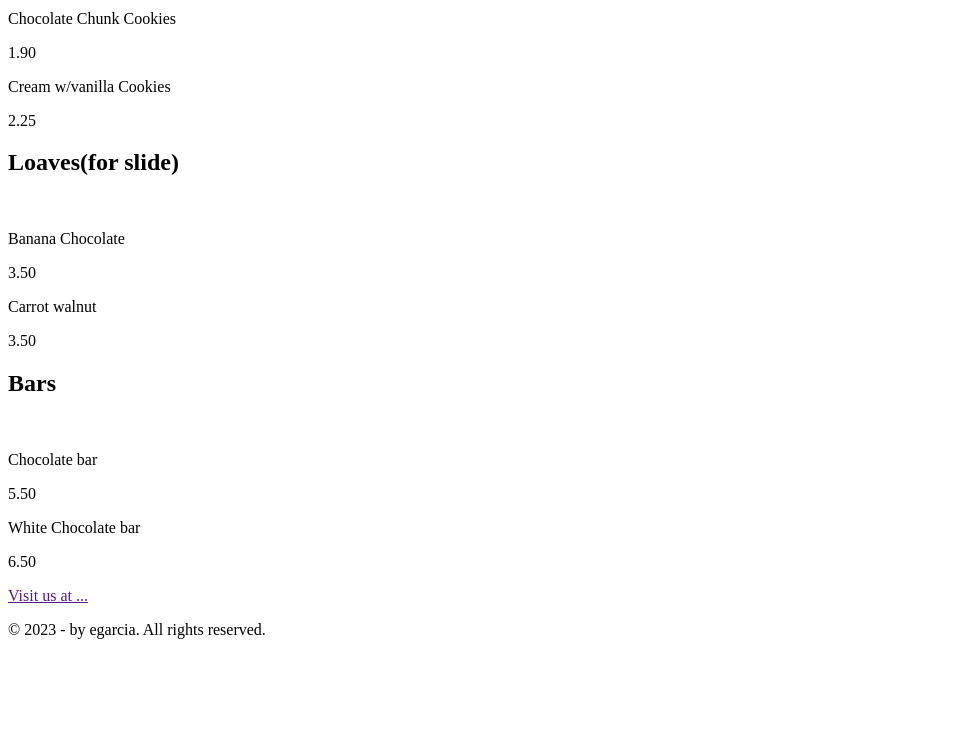
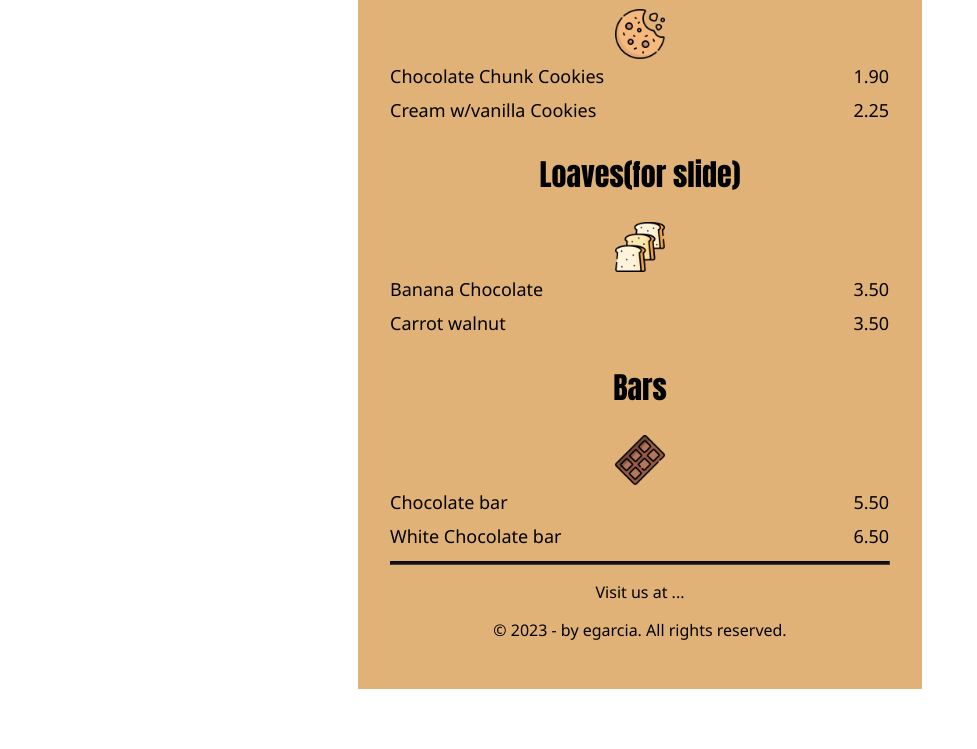
Before and after one commit to egarciadevcta/bakery-menu, a plain HTML site: page src/index.html in a window 1280 px wide. Shown: the part 682-1431 px from the top of the page, without its empty margins (0-977 px from the left). Before the commit the page ends 1337 px from the top, so only its background shows below. Drawn offline with Linux system fonts and the light colour scheme.

Commit message:
styles and images added

```diff
--- a/src/index.html
+++ b/src/index.html
@@ -9,14 +9,16 @@
 </head>
 
 <body>
+    <div class="menu-container">
         <main>
             <header>
                 <h1>TheDessert Bakery Menu</h1>
-            <p>Below we present our menu with their respective prices </p>
+                <p class="description">Below we present our menu with their respective prices </p>
             </header>
+            <hr />
             <section>
                 <h2>Bakery</h2>
-            <img src="" alt="">
+                <img src="../img/bread.png" alt="Bread">
                 <article class="item">
                     <p class="bakery-option">Bacon Sourdough</p>
                     <p class="price">3.50</p>
@@ -44,7 +46,7 @@
             </section>
             <section>
                 <h2>Cookies</h2>
-            <img src="" alt="">
+                <img src="../img/cookie.png" alt="Cookies">
                 <article class="item">
                     <p class="cookies-option">Chocolate Chunk Cookies</p>
                     <p class="price">1.90</p>
@@ -56,7 +58,7 @@
             </section>
             <section>
                 <h2>Loaves(for slide)</h2>
-            <img src="" alt="">
+                <img src="../img/slide-bread.png" alt="Loaves (for slide)">
                 <article class="item">
                     <p class="loaves-option">Banana Chocolate</p>
                     <p class="price">3.50</p>
@@ -68,7 +70,7 @@
             </section>
             <section>
                 <h2>Bars</h2>
-            <img src="" alt="">
+                <img src="../img/bars.png" alt="bars">
                 <article class="item">
                     <p class="bars-option">Chocolate bar</p>
                     <p class="price">5.50</p>
@@ -78,12 +80,13 @@
                     <p class="price">6.50</p>
                 </article>
             </section>
-
         </main>
+        <hr />
         <footer>
             <p><a href="">Visit us at ...</a></p>
             <p> &copy; 2023 - by egarcia. All rights reserved.</p>
         </footer>
+    </div>
 </body>
 
 </html>
--- a/src/styles.css
+++ b/src/styles.css
@@ -0,0 +1,60 @@
+body {
+    background-image: url("");
+    font-family: 'Segoe UI', Tahoma, Geneva, Verdana, sans-serif;
+    padding: 20px;
+}
+.menu-container {
+    background-color: rgba(221, 170, 107, 0.904);
+    width: 80%;
+    margin: 2em auto;
+    padding: 2rem;
+    max-width: 500px;
+}
+h1 {
+    font-size: 40px;
+}
+h2 {
+    font-size: 30px;
+}
+.description {
+    font-style: italic;
+}
+h1, h2 {
+    font-family: Impact, serif;
+}
+h1, h2, p {
+    text-align: center;
+}
+img {
+    display: block;
+    margin: 0 auto;
+    width: 50px;
+}
+.item p {
+    display: inline-block;
+    font-size: 18px;
+    margin: 5px auto;
+}
+
+.bakery-option, .cookies-option, .loaves-option, .bars-option {
+    text-align: left;
+    width: 75%;
+}
+.price {
+    text-align: right;
+    width: 24%;
+}
+hr{
+    background-color: rgba(0, 0, 0,90%);
+    border-color: rgba(0, 0, 0, 70%);
+    height: 2px;
+}
+a {
+    text-decoration: none;
+}
+a:hover {
+    color: rgb(55, 5, 5);
+}
+a:visited{
+    color: rgba(0, 0, 0,90%);
+}
```
Also changed, not shown: img/bars.png (added), img/bread.png (added), img/cookie.png (added), img/slide-bread.png (added). Lines whose indentation alone changed are shown as unchanged.
